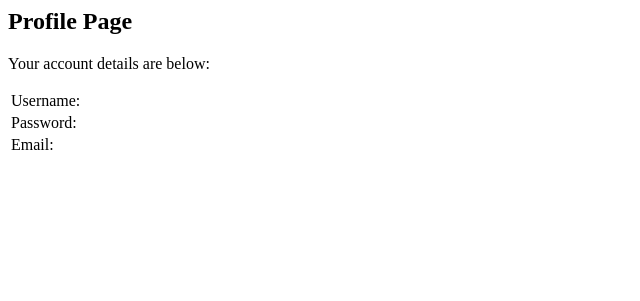
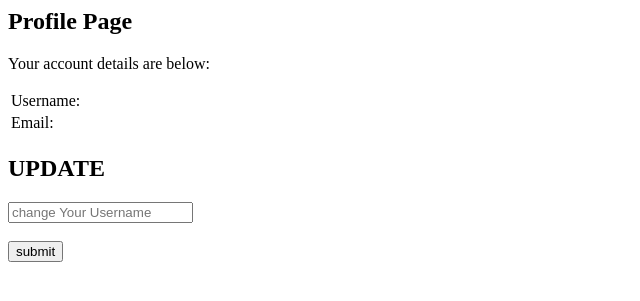
Before and after one commit to SHANMUKH-CH/ethical-hacking-project, a Flask app: template templates/profile.html in a window 1280 px wide. Shown: the top 301 px of the page, without its empty margins (0-640 px from the left). Run offline with Flask 2, Linux system fonts and the light colour scheme; the template is opened without the code that fills it, so the values that code supplies are empty; parts of the project's set-up code (start-up, migrations or seed data) failed here and were passed over; some libraries are stand-ins or nearby versions.

Commit message:
profile updation

```diff
--- a/app.py
+++ b/app.py
@@ -46,6 +46,7 @@ def login():
             msg = 'Incorrect username / password !'
     return render_template('login.html', msg=message)
 
+
 @app.route('/register', methods=['GET', 'POST'])
 def register():
     msg = ''
@@ -78,24 +79,32 @@ def register():
     return render_template('register.html', msg=msg)
 
 
-@app.route('/profile')
+@app.route('/profile', methods=['GET', 'POST'])
+@csrf.exempt
 def profile():
     if 'loggedin' in session:
         cursor = mysql.connection.cursor(MySQLdb.cursors.DictCursor)
-        cursor.execute('SELECT * FROM registration WHERE id = %s', (session['id'],))
+        cursor.execute(
+            'SELECT * FROM registration WHERE id = %s', (session['id'],))
         account = cursor.fetchone()
-        return render_template('profile.html', account=account)
-    return redirect(url_for('login'))
+        if request.method == 'POST' and 'username' in request.form:
+            username = request.form['username']
+            cursor = mysql.connection.cursor(MySQLdb.cursors.DictCursor)
+            cursor.execute(
+                "UPDATE registration SET username= %s WHERE id=%s", (username, session['id']))
+            mysql.connection.commit()
+            msg = 'updated!'
+            return render_template('profile.html', msg=msg,account=account)
 
 @app.route('/search', methods=['GET', 'POST'])
 def search():
-    #sql injection = admin1'; drop table test;
+    # sql injection = admin1'; drop table test;
     if request.method == 'POST' and 'username' in request.form:
         username = request.form['username']
         cursor = mysql.connection.cursor()
         cursor.execute(
             "SELECT * FROM registration WHERE username = '%s'" % username)
-        #SELECT * FROM registration WHERE username = %s"(username,))
+        # SELECT * FROM registration WHERE username = %s"(username,))
         account = cursor.fetchall()
         if account:
             return render_template('users.html', account=account)
--- a/templates/profile.html
+++ b/templates/profile.html
@@ -7,12 +7,14 @@
             <td>{{ account['username'] }}</td>
         </tr>
         <tr>
-            <td>Password:</td>
-            <td>{{ account['password'] }}</td>
-        </tr>
-        <tr>
             <td>Email:</td>
             <td>{{ account['email'] }}</td>
         </tr>
     </table>
 </div>
+<h2>UPDATE</h2>
+<form action="{{ url_for('profile') }}" method="post">
+    <div class="msg">{{ msg }}</div>
+    <input id="username" name="username" type="text" placeholder="change Your Username" class="textbox" /></br></br>
+    <input type="submit" class="btn" value="submit"></br </div>
+</form>
```
